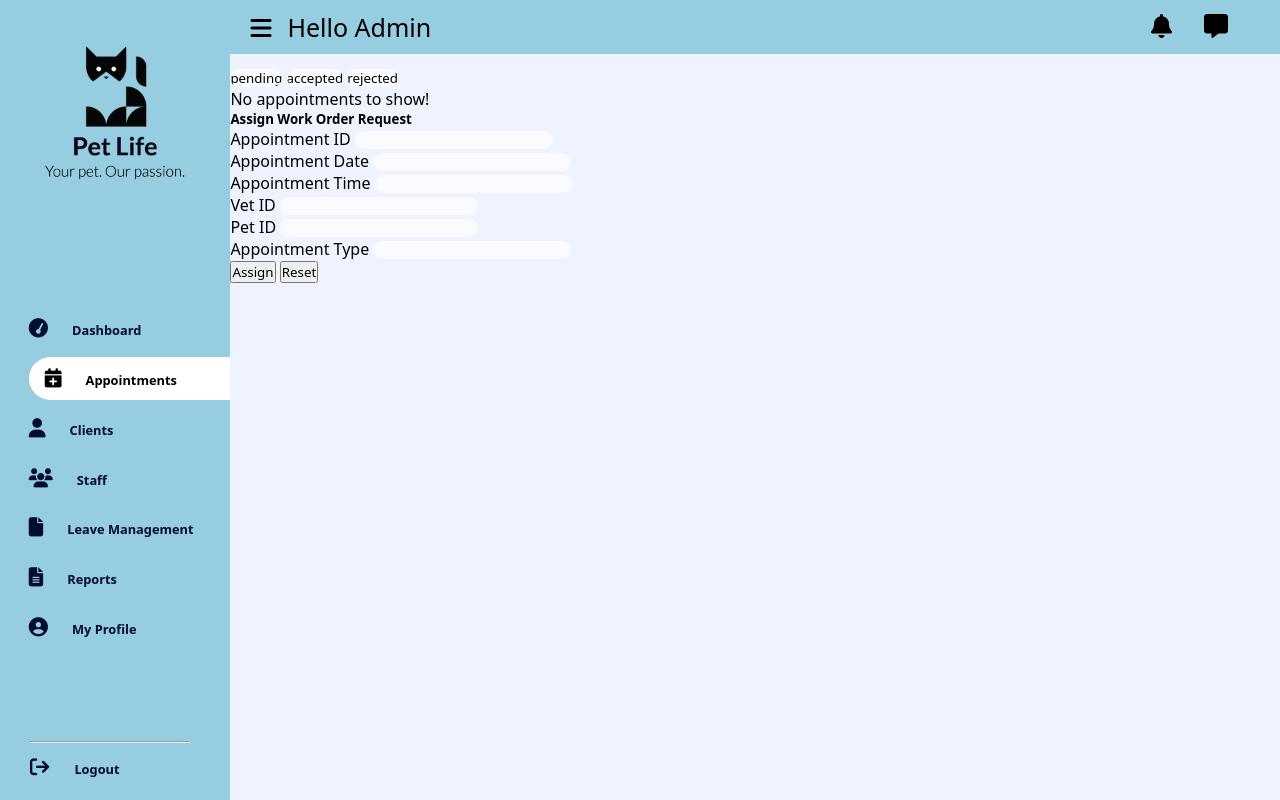
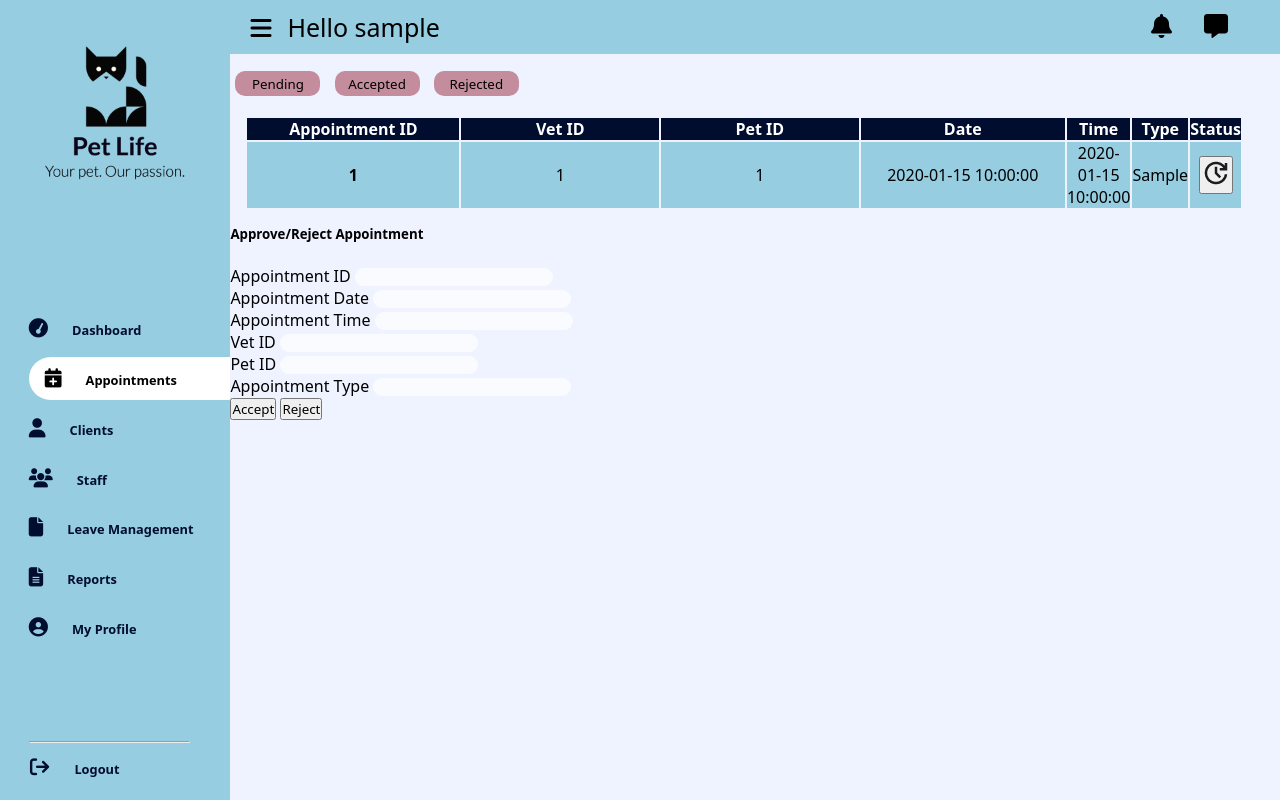
Before and after one commit to mudheerakariyawasam/pet-life, a PHP site: page /modules/admin/Admin/appointment.php in a window 1280 px wide. Run offline with PHP 8.4, Linux system fonts and the light colour scheme; the visitor is signed in with stand-in values (Sample User, id 1); tables that the repository leaves empty or names only in its code hold one stand-in row (values such as "Sample post").

Commit message:
appointment buttons done

```diff
--- a/modules/admin/Admin/appointment.php
+++ b/modules/admin/Admin/appointment.php
@@ -60,7 +60,7 @@
                 <div class="nav-icon">
                     <i class="fa-solid fa-bars"></i>
                 </div>
-<div class="hello">Hello Admin</div>
+<div class="hello">Hello <?php echo $_SESSION['user_name'];?></div>
             </div>
 
 
@@ -89,15 +89,13 @@
   <div>
 
     <form method="post">
-        <input type="submit" name="pending" class="button" value="pending" />
-
-        <input type="submit" name="accepted" class="button" value="accepted" />
-        <input type="submit" name="rejected" class="button" value="rejected" />
+        <input type="submit" name="pending" class="button" value="Pending" />
+        <input type="submit" name="accepted" class="button" value="Accepted" />
+        <input type="submit" name="rejected" class="button" value="Rejected" />
     </form>
 
     <?php
 
-      displayPending($conn);
       if(array_key_exists('pending', $_POST)) {
         displayPending($conn);
       }
@@ -105,6 +103,38 @@
         displayAccepted($conn);
       }else if(array_key_exists('rejected', $_POST)) {
         displayRejected($conn);
+      }else{
+        $sql = "SELECT * FROM appointment";
+
+        $result = mysqli_query($conn, $sql);
+        if(mysqli_num_rows($result) > 0){
+          echo '<table>
+          <tr>
+            <th>Appointment ID</th>
+            <th>Vet ID</th>
+            <th>Pet ID</th>
+            <th>Date</th>
+            <th>Time</th>
+            <th>Type</th>
+            <th>Status</th>
+          </tr>';
+
+        while($row = mysqli_fetch_assoc($result)){
+
+          echo '<tr >
+            <td><b>' . $row["appointment_id"] . '</b></td>
+            <td>' . $row["vet_id"] .'</td>
+            <td> ' . $row["pet_id"] . '</td>
+            <td>' . $row["appointment_date"] . '</td>
+            <td>' . $row["appointment_time"] . '</td>
+            <td>' . $row["appointment_type"] . '</td>
+            <td class="action-btn"><button type="submit"><img src="images/update.png"></button></td>
+          </tr>';
+        }
+          echo '</table>';
+        }else{
+          echo "No appointments to show!";
+        }
       }
 
       function displayPending($conn){
@@ -258,12 +288,13 @@ if(isset($_REQUEST['close'])){
     }
   }
   }
- // Assign work Order Request Data going to submit and save on db assignwork_tb table [END]
+
  ?>
+
 <div class="col-sm-5 mt-5 jumbotron">
   <!-- Main Content area Start Last -->
   <form action="" method="POST">
-    <h5 class="text-center">Assign Work Order Request</h5>
+    <h5 class="text-center">Approve/Reject Appointment</h5><br>
     <div class="form-group">
       <label for="appointmentid">Appointment ID</label>
       <input type="text" class="form-control" id="appointmentid" name="appointmentid" value="<?php if(isset($row['appointment_id'])) {echo $row['appointment_id']; }?>"
@@ -291,22 +322,9 @@ if(isset($_REQUEST['close'])){
         <input type="text" class="form-control" id="appointmenttype" name="appointmenttype" value="<?php if(isset($row['appointment_type'])) {echo $row['appointment_type']; }?>">
       </div>
     </div>
-    <div class="form-row">
-
-
-
-    </div>
-    <div class="form-row">
-
-
-    </div>
-    <div class="form-row">
-
-
-    </div>
     <div class="float-right">
-      <button type="submit" class="btn btn-success" name="assign">Assign</button>
-      <button type="reset" class="btn btn-secondary">Reset</button>
+      <button type="submit" class="btn btn-success" name="assign">Accept</button>
+      <button type="reset" class="btn btn-secondary">Reject</button>
     </div>
   </form>
   <!-- below msg display if required fill missing or form submitted success or failed -->
@@ -317,7 +335,6 @@ if(isset($_REQUEST['close'])){
 ?>
 
 
-
 </div>
     <!-- <script src="script.js"></script> -->
 </body>
--- a/modules/admin/css/appointment.css
+++ b/modules/admin/css/appointment.css
@@ -183,9 +183,6 @@ height: 100vh;
 
   font-size: 20px;
   font-weight:bold;
-
-
-
 margin-top:50px;
 margin-left: 50px;
 
@@ -211,24 +208,22 @@ border: none;
   background-color: transparent;
   cursor: pointer;
 }
+
 table{
   width: 96%;
   margin-top: 3px;
   text-align: center;
-
-
   padding: 5px;
   margin-left:2% ;
   margin-right:2% ;
   margin: 10PX;
   border-radius: 15px;
 }
+
 thead{
-background-color: transparent;
   background-color: #000D2F;
   color: #fff;
   font-size:medium;
-
 }
 tbody{
   background-color: rgba(87, 114, 222, 0.5);
@@ -237,7 +232,9 @@ tbody{
 
 }
 tr th{
-  width:24%;
+  background-color: #000D2F;
+  color: #fff;
+
 }
 tr td{
   width:24%;
@@ -291,26 +288,14 @@ background-color: white;
 cursor: pointer;
 }
 
-table {
-  border: none;
-  border-collapse: collapse;
-  margin-left: auto;
-  margin-right: auto;
+input.button {
+  background-color: #C38D9E;
+  width: 85px;
+  height: 25px;
+  margin: 5px;
 }
 
-th{
-  width:70px;
-  text-align:center;
-  padding:8px;
-  background-color:#96CDE1;
-  height: 50px;
+input.button :hover{
+  background-color:rgba(215,226,255,0.6);
+  transition: 0.7s;
 }
-
-td{
-  background-color:#FAF2F2;
-  border-bottom: 5px solid white;
-  width:150px;
-  text-align:center;
-  padding:8px;
-  height: 50px;
-}
--- a/modules/admin/css/client.css
+++ b/modules/admin/css/client.css
@@ -195,9 +195,8 @@ height: 100vh;
 
   td{
     background-color: #96CDE1;
-
-  text-align:center;
-  font-weight:bold;
+    text-align:center;
+    font-weight:bold;
   }
   thead{
     background-color: #000D2F;
```
Lines whose indentation alone changed are shown as unchanged.
